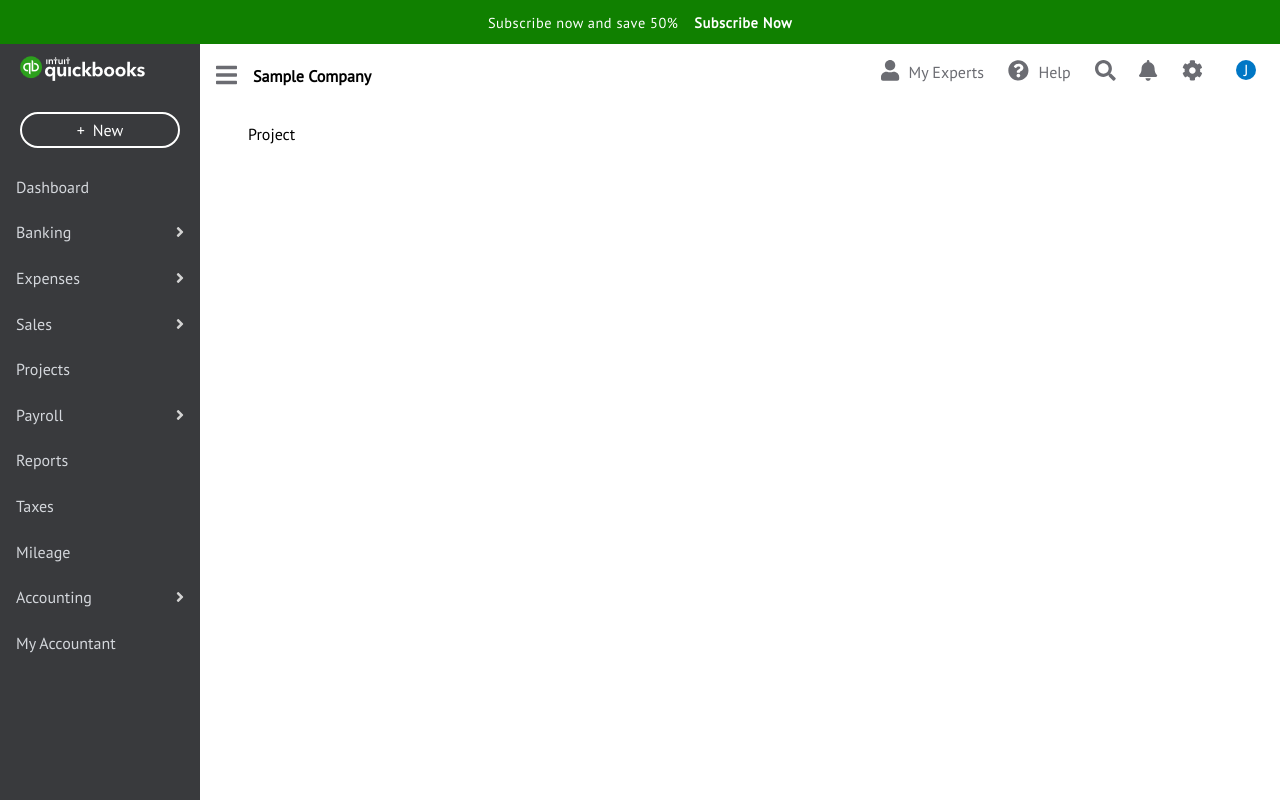
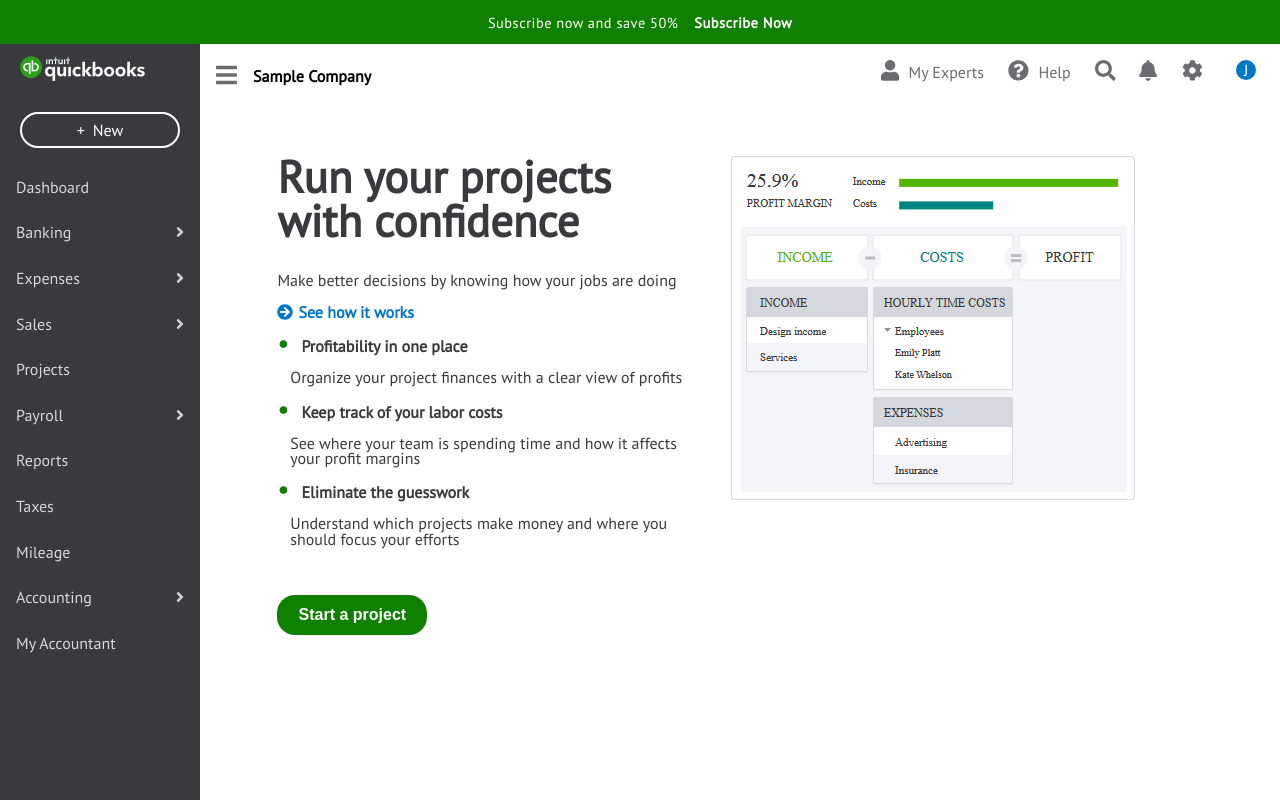
Before and after one commit to Junjpan/Craft_Demo_QBO, a React (Create React App) app in the folder client/: page /app/projects in a window 1280 px wide. Built offline with nearby package versions, Linux system fonts and the light colour scheme.

Commit message:
finish Info and DataImage component

```diff
--- a/client/src/App.scss
+++ b/client/src/App.scss
@@ -3,6 +3,7 @@
 @import './components/header/header.scss';
 @import './components/projects/projects.scss';
 @import './components/sidebar/sidbar.scss';
+@import './components/projects/info/info.scss';
 
 body{
   margin:0;
--- a/client/src/_global.scss
+++ b/client/src/_global.scss
@@ -1,3 +1,4 @@
 
 $globalFont: 'PT Sans', sans-serif;
 $greenColor: #108000;
+$grayColor:#393a3d;
--- a/client/src/components/navbar/Navbar.js
+++ b/client/src/components/navbar/Navbar.js
@@ -9,7 +9,7 @@
   return (
     <nav className={props.sidebar?'navbar':'navbar_expand'}>
       <CompanyName {...props}/>
-      <Icons />
+      <Icons {...props}/>
     </nav>
   );
 };
--- a/client/src/components/navbar/icons/Icons.js
+++ b/client/src/components/navbar/icons/Icons.js
@@ -6,13 +6,23 @@
   faSearch,
   faBell,
   faCog,
+  faPlusCircle
 } from "@fortawesome/free-solid-svg-icons";
-import './icon.scss';
+import { PropTypes } from "prop-types";
+import "./icon.scss";
 
-const Icons = () => {
+const Icons = (props) => {
   return (
     <div>
-      <ul className="icons">
+      <ul className='icons'>
+        {!props.sidebar && (
+          <li>
+            <FontAwesomeIcon
+              icon={faPlusCircle}
+              className='navbar_icon'
+            ></FontAwesomeIcon>
+          </li>
+        )}
         <li>
           <FontAwesomeIcon
             icon={faUser}
@@ -46,11 +56,14 @@
           ></FontAwesomeIcon>
         </li>
         <li>
-          <span className="username">J</span>
+          <span className='username'>J</span>
         </li>
       </ul>
     </div>
   );
 };
 
+Icons.propTypes = {
+  sidebar: PropTypes.bool,
+};
 export default Icons;
--- a/client/src/components/navbar/icons/icon.scss
+++ b/client/src/components/navbar/icons/icon.scss
@@ -2,7 +2,6 @@
     color:#6b6c72;
     display:flex;
     flex-direction: row;
-    width:50%;
     justify-content: right;
     float:right;
     span{
--- a/client/src/components/projects/Projects.js
+++ b/client/src/components/projects/Projects.js
@@ -1,19 +1,30 @@
-import React, { Fragment,useState } from "react";
+import React, { Fragment, useState } from "react";
 import Sidebar from "../sidebar/Sidebar";
-import Navbar from './../navbar/Navbar';
+import Navbar from "./../navbar/Navbar";
+import DataImage from './dataImage/DataImage';
+import Info from './info/Info';
 
 const Projects = () => {
- const [sidebarWindow,setSidebarWindow]=useState(true);
+  const [sidebarWindow, setSidebarWindow] = useState(true);
 
- const toggleSidebar=()=>{
-  setSidebarWindow((prev)=>!prev)
- }
+  const toggleSidebar = () => {
+    setSidebarWindow((prev) => !prev);
+  };
 
   return (
     <Fragment>
-      {sidebarWindow&&<Sidebar />}
-      <Navbar  onClick={toggleSidebar} sidebar={sidebarWindow}/>
-      <div className={sidebarWindow?'projects_dashboard':'projects_dashboard_hidden'}>Project</div>
+      {sidebarWindow && <Sidebar />}
+      <Navbar onClick={toggleSidebar} sidebar={sidebarWindow} />
+      <div
+        className={
+          sidebarWindow ? "projects_dashboard" : "projects_dashboard_hidden"
+        }
+      >
+        <div className="mainContent">
+          <Info />
+          <DataImage />{" "}
+        </div>
+      </div>
     </Fragment>
   );
 };
--- /dev/null
+++ b/client/src/components/projects/dataImage/DataImage.js
@@ -0,0 +1,13 @@
+import React from 'react';
+import data_Image from '../../../assets/dataimage.png';
+import './dataimage.scss';
+
+const DataImage = () => {
+    return (
+        <div className="data_image">
+            <img src={data_Image} alt='data_image' />
+        </div>
+    )
+}
+
+export default DataImage
--- /dev/null
+++ b/client/src/components/projects/dataImage/dataimage.scss
@@ -0,0 +1,7 @@
+.data_image{
+    width:30%;
+    padding:2rem;
+    @media screen and (max-width:1200px){
+        display:none
+    }
+}
--- /dev/null
+++ b/client/src/components/projects/info/Info.js
@@ -0,0 +1,39 @@
+import React from "react";
+import { FontAwesomeIcon } from "@fortawesome/react-fontawesome";
+import { faArrowCircleRight } from "@fortawesome/free-solid-svg-icons";
+
+const Info = () => {
+  return (
+    <div className='info_Container'>
+      <h1>Run your projects with confidence</h1>
+      <p>Make better decisions by knowing how your jobs are doing</p>
+      <p className='info_link'>
+        <FontAwesomeIcon
+          icon={faArrowCircleRight}
+          style={{ marginRight: "5px" }}
+          s
+        />
+        See how it works
+      </p>
+      <ul>
+        <li>Profitability in one place</li>
+        <p className='sub'>
+          Organize your project finances with a clear view of profits
+        </p>
+        <li>Keep track of your labor costs</li>
+        <p className='sub'>
+          See where your team is spending time and how it affects your profit
+          margins
+        </p>
+        <li>Eliminate the guesswork</li>
+        <p className='sub'>
+          Understand which projects make money and where you should focus your
+          efforts
+        </p>
+      </ul>
+      <div ><button className="start_project_button">Start a project</button></div>
+    </div>
+  );
+};
+
+export default Info;
--- /dev/null
+++ b/client/src/components/projects/info/info.scss
@@ -0,0 +1,73 @@
+.info_Container{
+    width:43%;
+    color:$grayColor;
+    margin-left:3%;
+    line-height: 95%;
+    h1{
+        font-size:2.8rem;
+        line-height: 99%;
+    }
+    li{
+        font-weight:bold;
+    }
+    ul{
+        list-style:none;
+    }
+
+    ul li::before{
+        content:'\2022'; //\2022 is the css code/unicode for bullet
+        color:$greenColor;
+        font-weight:bold;
+        font-size: 1.5rem;
+        display:inline-block;
+        width:1rem;
+        margin-left:-2.5rem;
+        margin-right:0.5rem;
+    }
+
+    .sub{
+        margin-left:-1.7rem;
+    }
+
+    @media screen and ( max-width:1200px){
+        width:70%;
+    }
+
+    @media screen and (max-width:760px ){
+        width:80%;
+        margin-left:1%;
+        h1{
+            font-size:2.2rem;
+        }
+    }
+
+}
+
+.start_project_button{
+    background:$greenColor;
+    color:white;
+    font-size:inherit;
+    font-weight: bold;
+    text-align: center;
+    display:flex;
+    align-items: center;
+    justify-content: center;
+    margin:3rem 0;
+    border-radius: 18px;
+    height:40px;
+    width:150px;
+    outline:medium none;
+    border:medium none;
+    &:hover{
+        cursor: pointer;
+    }
+}
+
+.info_link{
+    color:#0077CE;
+    font-weight: bold;
+    &:hover{
+        cursor:pointer;
+        color: darken(#0077CE,10%);
+    }
+}
--- a/client/src/components/projects/projects.scss
+++ b/client/src/components/projects/projects.scss
@@ -1,12 +1,20 @@
+
+.mainContent{
+    display:flex;
+    justify-content:left;
+}
+
 .projects_dashboard{
+    width:calc(100% - 300px);
     position:absolute;
     top:92px;
     left:200px;
     color:black;
     padding:2rem 3rem;
+    overflow:auto;
     @media screen and (max-width:760px){
         left:0px;
-
+        width:100%;
     }
 }
 
@@ -16,4 +24,5 @@
     left:0px;
     color:black;
     padding:2rem 3rem;
+    overflow:auto;
 }
--- a/client/src/components/sidebar/sidbar.scss
+++ b/client/src/components/sidebar/sidbar.scss
@@ -21,7 +21,7 @@
     top:44px;
     left:0px;
     color:white;
-    background:#393a3d;
+    background:$grayColor;
     width:200px;
     box-sizing: border-box;
     height:calc(100vh - 44px);
```
Also changed, not shown: client/src/assets/dataimage.png (added), 1 other file (tests, documents, lock files or other folders).
